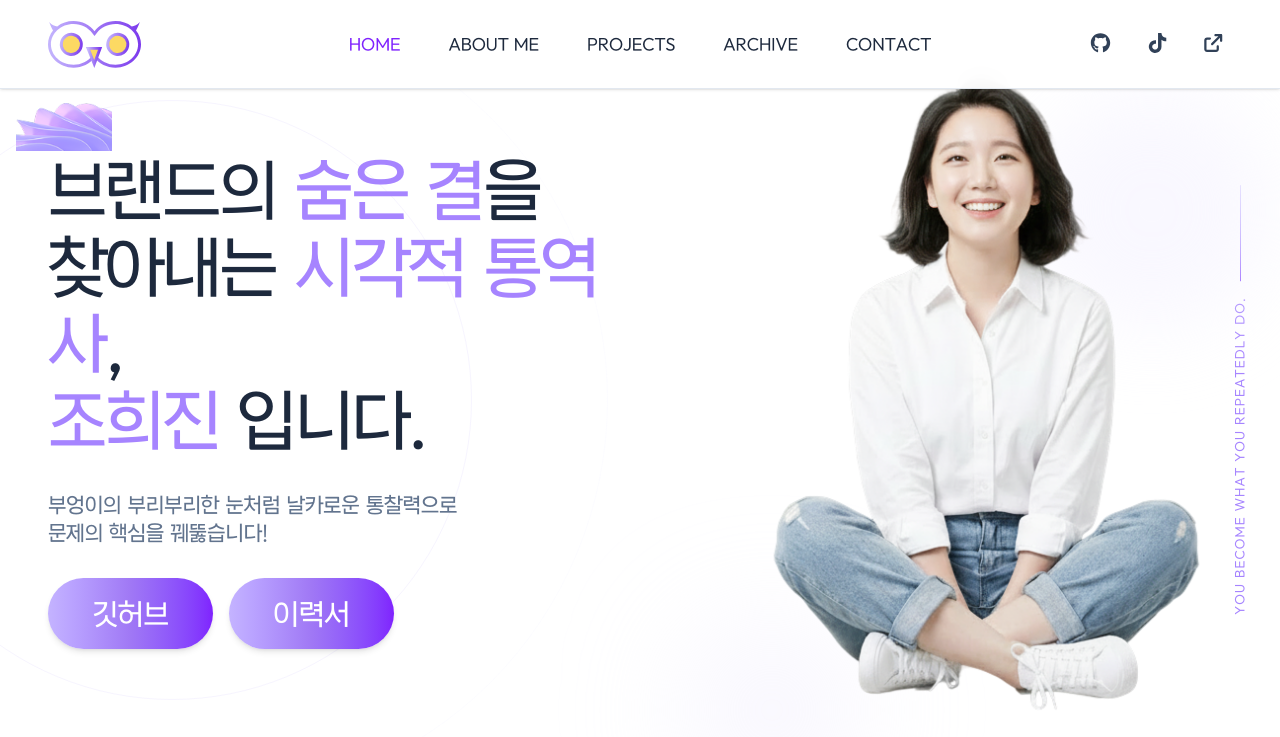
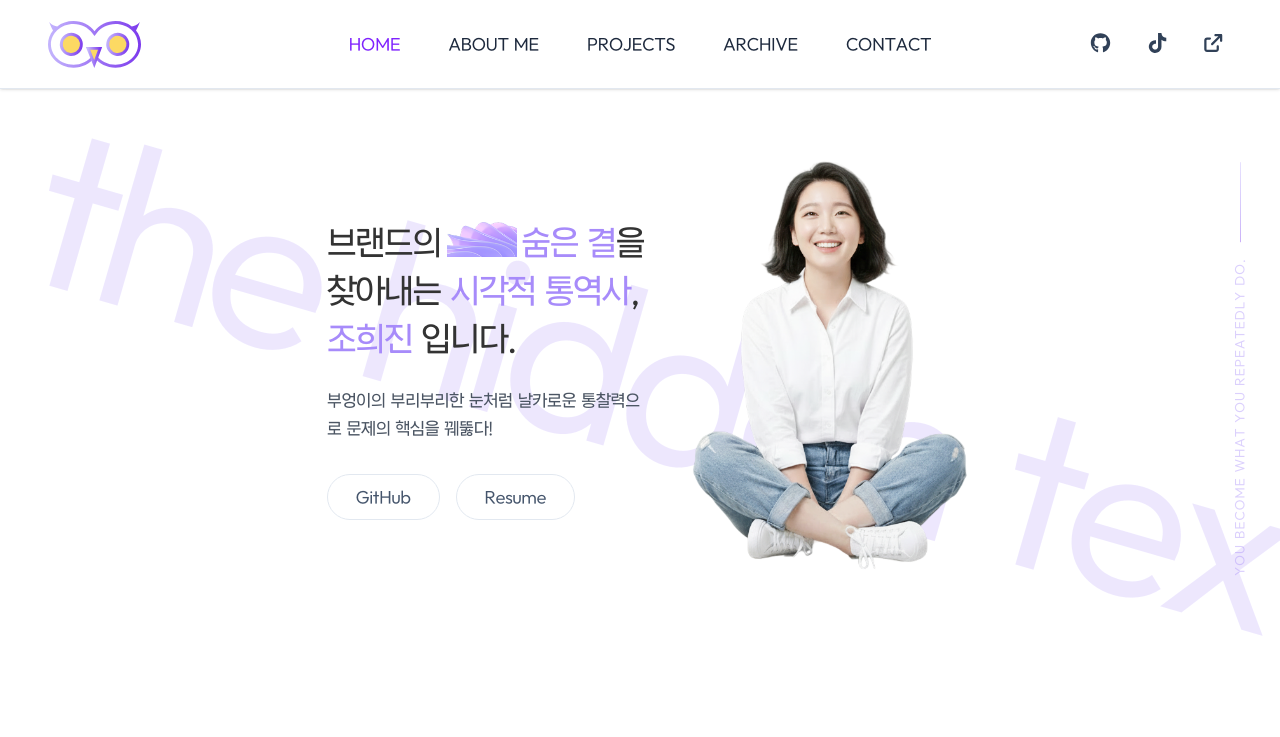
Before and after one commit to ja1se/resume-hj, a React (Vite) app: page / in a window 1280 px wide. Shown: the top 737 px of the page. Built offline with nearby package versions, Linux system fonts and the light colour scheme.

Commit message:
fix: 프로젝트 섹션 단순화 & 히어로 여백 정리

```diff
--- a/src/components/About.jsx
+++ b/src/components/About.jsx
@@ -8,7 +8,7 @@ const About = ({ className }) => {
   return (
     <section
       id="about"
-      className={cn("w-full py-32 bg-white relative overflow-hidden", className)}
+      className={cn("w-full pb-32 bg-white relative overflow-hidden", className)}
     >
       <div className="max-w-[1400px] mx-auto px-6 lg:px-12 flex flex-col gap-20">
 
--- a/src/components/Button.jsx
+++ b/src/components/Button.jsx
@@ -20,7 +20,7 @@ const SIZE_STYLES = {
 
 const VARIANT_STYLES = {
   primary: "bg-gradient-to-r from-[#c4b5fd] via-[#a078f5] to-[#7c3aed] text-white shadow-md hover:shadow-lg hover:brightness-110 active:scale-95",
-  outline: "border-2 border-violet-500 text-violet-600 hover:bg-violet-50",
+  outline: "border border-slate-200 text-slate-600 hover:border-[#a078f5] hover:text-[#a078f5] hover:bg-[#fbf6fd] active:scale-95",
   ghost: "text-slate-600 hover:bg-slate-100",
 };
 
--- a/src/components/Hero.jsx
+++ b/src/components/Hero.jsx
@@ -2,94 +2,80 @@ import React from 'react';
 import { cn } from '../utils/cn';
 import Button from './Button';
 
-// Assets (Using local assets based on context)
+// Assets
 import newMe from '../assets/images/new-me.png';
 import eleMask from '../assets/images/ele-mask.png';
-import ele1 from '../assets/images/ele1.png';
 
 const Hero = ({ className }) => {
   return (
     <section
       id="home"
       className={cn(
-        "relative w-full h-screen min-h-[800px] overflow-hidden bg-white flex items-center",
+        "relative w-full py-36 overflow-hidden bg-white font-sans flex items-center justify-center",
         className
       )}
     >
-      {/* Background Decorative Text */}
-      <div className="absolute top-1/2 left-[55%] -translate-y-1/2 pointer-events-none select-none opacity-10 rotate-[15deg]">
-        <h1 className="text-[240px] font-bold text-violet-500 leading-none tracking-tighter whitespace-nowrap">
-          FLEX Uncovering the hidden textures of a brand.
+      {/* Background Decorative Text (Stay absolute but ignored by flex) */}
+      <div className="absolute top-1/2 left-1/2 -translate-x-1/2 -translate-y-1/2 pointer-events-none select-none z-0 opacity-20 rotate-[16.09deg]">
+        <h1 className="text-[#a78bfa] text-[200px] font-medium leading-none tracking-[-0.04em] whitespace-nowrap">
+          FLEXUncovering the hidden textures of a brand.
         </h1>
       </div>
 
-      {/* Decorative Circles (Left) */}
-      <div className="absolute -left-[10%] top-1/2 -translate-y-1/2 w-[600px] h-[600px] border border-violet-100 rounded-full opacity-50" />
-      <div className="absolute -left-[15%] top-1/2 -translate-y-1/2 w-[800px] h-[800px] border border-violet-50 rounded-full opacity-30" />
+      {/* Main Content Wrapper - Centered Flex */}
+      <div className="relative z-10 flex flex-col gap-6 md:flex-row items-center justify-center lg:px-6 max-w-[1400px] w-full mx-auto">
 
-      <div className="container mx-auto px-6 lg:px-12 relative z-10 grid grid-cols-1 lg:grid-cols-2 gap-12 items-center">
-
-        {/* Left Content */}
-        <div className="flex flex-col items-start gap-8">
-          <div className="relative">
-            {/* Small icon element */}
-            <div className="absolute -top-12 -left-8 w-24 h-12 opacity-80">
+        {/* Text Container */}
+        <div className="relative w-[350px] items-start text-left pl-6">
+          {/* Detail Icon */}
+          <div className="absolute w-[70px] top-1 left-36 w-24 h-auto opacity-80 pointer-events-none">
             <img src={eleMask} alt="" className="w-full h-full object-contain" />
           </div>
 
-            <h2 className="text-[48px] lg:text-[64px] font-medium text-slate-800 leading-[1.2] tracking-tight">
-              브랜드의 <span className="text-violet-400">숨은 결</span>을<br />
-              찾아내는 <span className="text-violet-400">시각적 통역사</span>,<br />
-              <span className="text-violet-400">조희진</span> 입니다.
+          <h2 className="text-[#333] text-[32px] font-medium leading-[1.5] tracking-tight mb-6">
+            브랜드의<span className="text-[#a78bfa] ml-20">숨은 결</span>을<br />
+            찾아내는 <span className="text-[#a78bfa]">시각적 통역사</span>,<br />
+            <span className="text-[#a78bfa]">조희진</span> 입니다.
           </h2>
-          </div>
 
-          <p className="text-slate-500 text-lg lg:text-xl font-light max-w-lg">
-            부엉이의 부리부리한 눈처럼 날카로운 통찰력으로<br />
-            문제의 핵심을 꿰뚫습니다!
+          <p className="text-[#4b5563] text-base font-light leading-[1.75] mb-8 max-w-md">
+            부엉이의 부리부리한 눈처럼 날카로운 통찰력으로 문제의 핵심을 꿰뚫다!
           </p>
 
           <div className="flex gap-4">
             <Button
-              variant="primary"
-              size="lg"
-              className="rounded-full px-10 bg-gradient-to-r from-violet-300 to-violet-600 border-none hover:shadow-lg transition-shadow"
+              size="sm"
+              variant="outline"
+              className="rounded-full"
               onClick={() => window.open('https://github.com', '_blank')}
             >
-              깃허브
+              GitHub
             </Button>
             <Button
-              variant="primary"
-              size="lg"
-              className="rounded-full px-10 bg-gradient-to-r from-violet-300 to-violet-600 border-none hover:shadow-lg transition-shadow"
+              size="sm"
+              variant="outline"
+              className="rounded-full"
               onClick={() => window.open('#', '_blank')}
             >
-              이력서
+              Resume
             </Button>
           </div>
         </div>
 
-        {/* Right Image Section */}
-        <div className="relative flex justify-center lg:justify-end items-center">
-          {/* Main Character Image */}
-          <div className="relative w-full max-w-[500px] aspect-square lg:aspect-auto lg:h-[700px]">
+        {/* Image Container */}
+        <div className="relative w-[300px] lg:shrink-0">
           <img
             src={newMe}
-              alt="조희진"
-              className="w-full h-full object-contain relative z-10"
+            alt="Heejin Cho"
+            className="w-[300px] h-auto object-contain"
           />
-
-            {/* Floating Decoration elements */}
-            <div className="absolute -bottom-10 -left-10 w-40 h-40 bg-violet-100/50 rounded-full blur-3xl" />
-            <div className="absolute top-10 -right-10 w-60 h-60 bg-violet-50 rounded-full blur-2xl opacity-60" />
-          </div>
         </div>
       </div>
 
-      {/* Right Vertical Text Indicator */}
-      <div className="absolute right-8 top-1/2 -translate-y-1/2 flex flex-col items-center gap-4 group">
-        <div className="w-px h-24 bg-gradient-to-b from-violet-200 to-violet-500" />
-        <span className="[writing-mode:vertical-lr] rotate-180 text-xs text-violet-400 font-light tracking-widest uppercase">
+      {/* Simplified Right Indicator */}
+      <div className="absolute right-8 top-1/2 -translate-y-1/2 hidden lg:flex flex-col items-center gap-4 opacity-40">
+        <div className="w-px h-20 bg-gradient-to-b from-[#c4b5fd] to-[#7c3aed]" />
+        <span className="[writing-mode:vertical-lr] rotate-180 text-xs font-light tracking-widest uppercase text-[#a78bfa]">
           You become what you repeatedly do.
         </span>
       </div>
--- a/src/components/ProjectSection.jsx
+++ b/src/components/ProjectSection.jsx
@@ -17,10 +17,7 @@ const ProjectSection = ({ project, reverse = false, className }) => {
     subtitle,
     title,
     techStack,
-    media,
     duration,
-    contribution,
-    troubleShooting,
     image,
     color,
     translateYOutput,
@@ -44,48 +41,41 @@ const ProjectSection = ({ project, reverse = false, className }) => {
           {/* Text Area */}
           <div
             className={cn(
-              "flex flex-col items-start gap-8 lg:gap-10",
+              "flex flex-col items-start gap-8 lg:gap-12",
               reverse ? "lg:order-2" : "lg:order-1"
             )}
           >
             {/* Project Header (Subtitle & Title) */}
-            <div className="flex flex-col gap-2 lg:gap-4">
-              <div className="flex items-center gap-2 text-[#a78bfa] font-light text-[20px] lg:text-[24px]">
-                <span>[</span>
-                <span className="text-[#4b5563] text-[18px] lg:text-[20px]">{subtitle}</span>
-                <span>]</span>
-              </div>
-              <h2 className="text-[48px] lg:text-[56px] font-medium text-[#1f2937] leading-[1.2] flex items-baseline gap-4">
-                <span className="font-display">{number}.</span>
-                <span>{title}</span>
+            <div className="flex flex-col gap-3 relative">
+              <span className="absolute -top-10 -left-4 text-[120px] font-display text-slate-900/5 leading-none select-none">
+                0{number}
+              </span>
+              <span className="text-[#a078f5] font-medium text-[16px] lg:text-[18px] tracking-[0.2em] uppercase">
+                {subtitle}
+              </span>
+              <h2 className="text-[48px] lg:text-[64px] font-medium text-[#1f2937] leading-[1.1] font-display">
+                {title}
               </h2>
             </div>
 
-            {/* Project Details List */}
-            <div className="flex flex-col gap-4 text-[#4b5563] text-[18px] lg:text-[20px] leading-relaxed w-full">
-              <div className="grid grid-cols-[140px_1fr] gap-x-4 gap-y-2">
-                <span className="font-medium text-[#1f2937]">기술 스택 |</span>
-                <span className="font-light">{techStack}</span>
+            {/* Project Details List - Simplified */}
+            <div className="flex flex-col gap-5 text-[#64748b] text-[16px] lg:text-[18px] leading-relaxed max-w-[480px]">
+              <div className="flex flex-col gap-1">
+                <span className="font-medium text-[#1f2937] text-[14px] uppercase tracking-wider">Technical Stack</span>
+                <p className="font-light">{techStack}</p>
+              </div>
 
-                <span className="font-medium text-[#1f2937]">배포 매체 |</span>
-                <span className="font-light">{media}</span>
-
-                <span className="font-medium text-[#1f2937]">작업 기간 |</span>
-                <span className="font-light">{duration}</span>
-
-                <span className="font-medium text-[#1f2937]">본인 기여도 |</span>
-                <span className="font-light">{contribution}</span>
-
-                <span className="font-medium text-[#1f2937]">트러블 슈팅 |</span>
-                <span className="font-light text-[16px] lg:text-[18px]">{troubleShooting}</span>
+              <div className="flex flex-col gap-1">
+                <span className="font-medium text-[#1f2937] text-[14px] uppercase tracking-wider">Duration</span>
+                <p className="font-light">{duration}</p>
               </div>
             </div>
 
-            {/* Action Buttons */}
-            <div className="flex flex-wrap gap-4 pt-4">
-              <Button size="sm" variant="primary">기획서 보기</Button>
-              <Button size="sm" variant="primary">깃허브 보기</Button>
-              <Button size="sm" variant="primary">페이지 보기</Button>
+            {/* Action Buttons - Outline Style */}
+            <div className="flex flex-wrap gap-3 pt-2">
+              <Button size="sm" variant="outline" className="rounded-full">기획서</Button>
+              <Button size="sm" variant="outline" className="rounded-full">GitHub</Button>
+              <Button size="sm" variant="outline" className="rounded-full">Live View</Button>
             </div>
           </div>
 
```
Also changed, not shown: 1 other file (tests, documents, lock files or other folders). Lines whose indentation alone changed are shown as unchanged.
